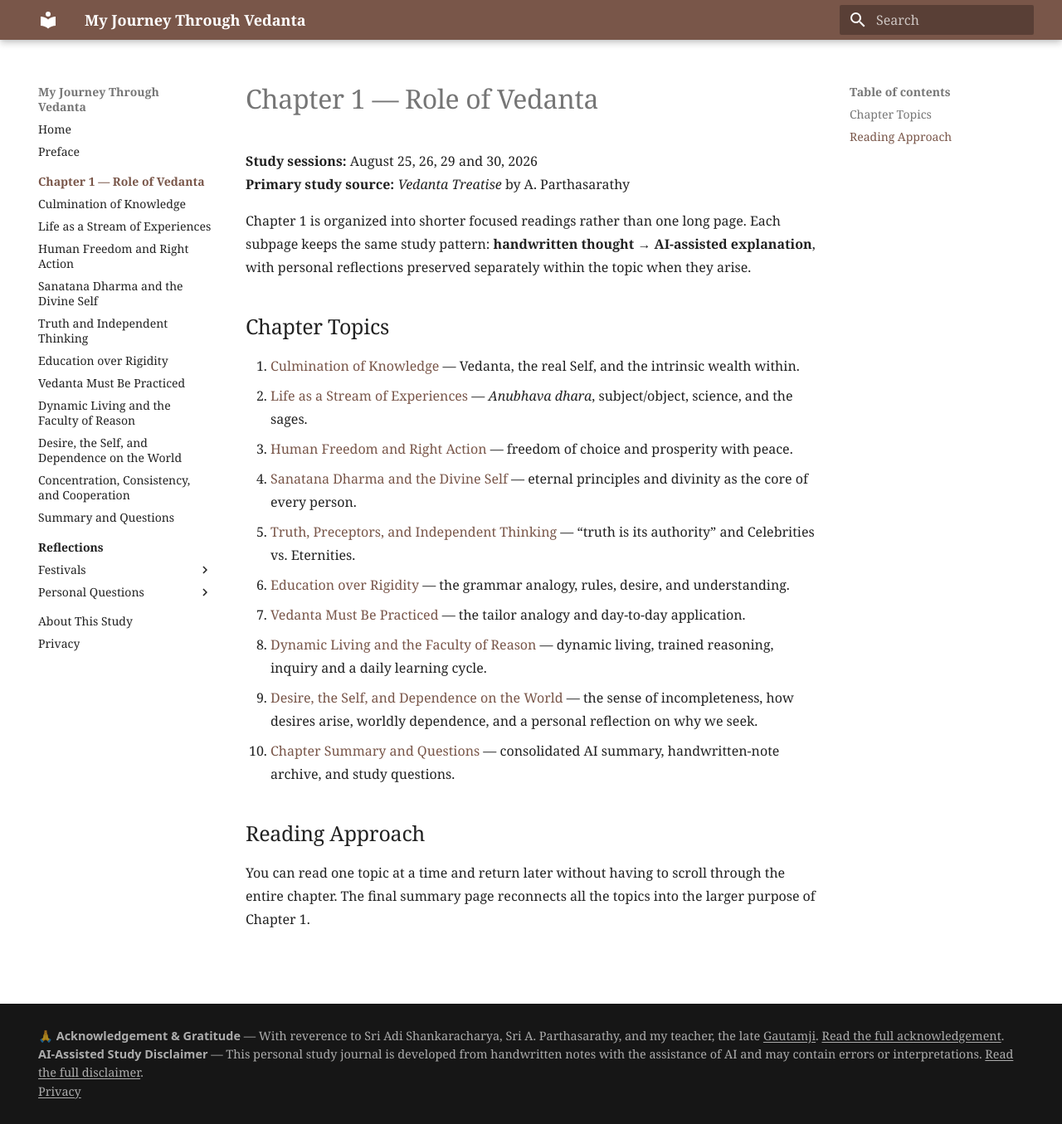
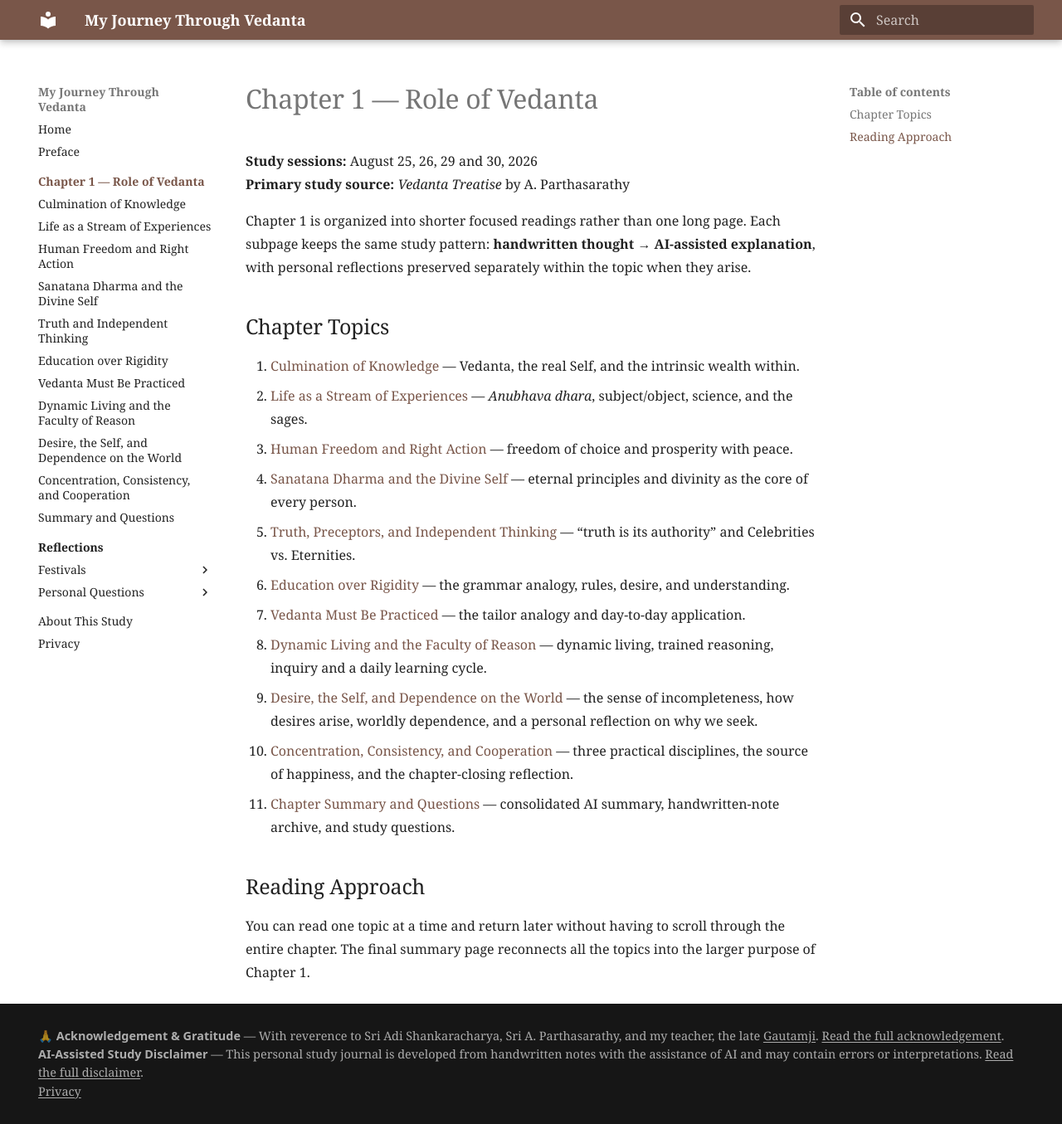
Before and after one commit to pavanturlapati/my-journey-through-vedanta, an MkDocs documentation site: the page built from docs/chapter-01/index.md, in a window 1280 px wide and 1355 px high. Shown: the whole window at 83% size. Built offline with MkDocs 1.6.1 and Material for MkDocs 9.7.7, drawn with Linux system fonts in a browser that asks for light colours.

```diff
--- a/docs/chapter-01/index.md
+++ b/docs/chapter-01/index.md
@@ -16,7 +16,8 @@ Chapter 1 is organized into shorter focused readings rather than one long page.
 7. [Vedanta Must Be Practiced](07-practice-vedanta.md) — the tailor analogy and day-to-day application.
 8. [Dynamic Living and the Faculty of Reason](09-reason-and-dynamic-living.md) — dynamic living, trained reasoning, inquiry and a daily learning cycle.
 9. [Desire, the Self, and Dependence on the World](10-desire-self-and-worldly-dependence.md) — the sense of incompleteness, how desires arise, worldly dependence, and a personal reflection on why we seek.
-10. [Chapter Summary and Questions](08-summary-and-questions.md) — consolidated AI summary, handwritten-note archive, and study questions.
+10. [Concentration, Consistency, and Cooperation](11-concentration-consistency-cooperation.md) — three practical disciplines, the source of happiness, and the chapter-closing reflection.
+11. [Chapter Summary and Questions](08-summary-and-questions.md) — consolidated AI summary, handwritten-note archive, and study questions.
 
 ## Reading Approach
 
```
